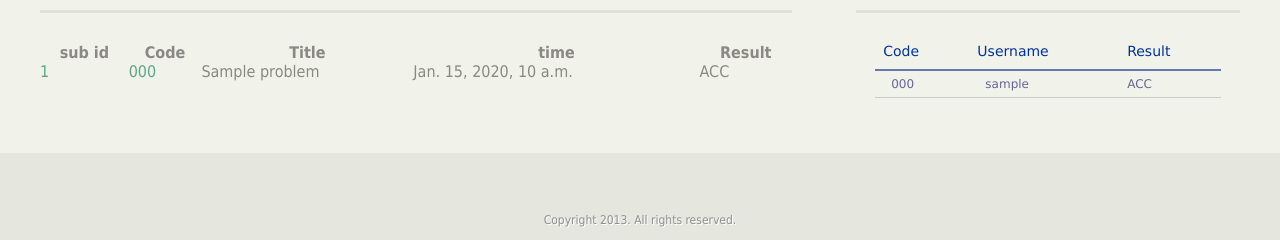
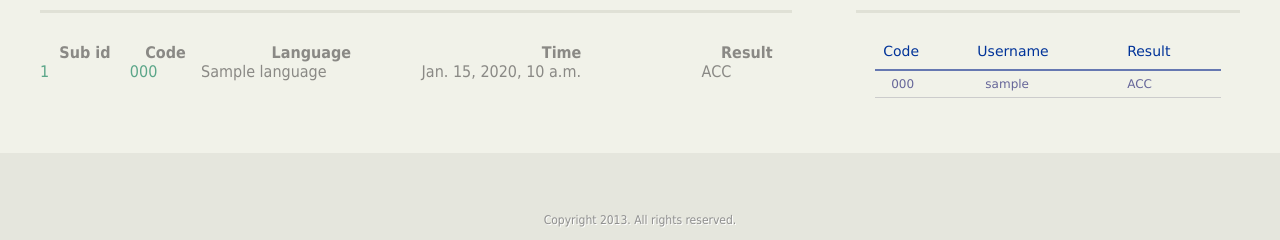
Before and after one commit to Ema93sh/a.out, a Django app: template frontend/template/judge/submission/submissions.html in a window 1280 px wide. Shown: the part 362-602 px from the top of the page. Run offline with Django 3.2, Linux system fonts and the light colour scheme; the template is opened without the code that fills it: most values are stand-ins (such as "Sample title", 1, 10 or a date in 2020); parts of the project's set-up code (start-up, migrations or seed data) failed here and were passed over; some libraries are stand-ins or nearby versions.

Commit message:
proper extension in file download

```diff
--- a/frontend/apps/submission/views.py
+++ b/frontend/apps/submission/views.py
@@ -71,5 +71,5 @@ def downloadSubmission( request, submission_id ):
                 return HttpResponseForbidden("You do not have permission to view this link")
         filename = submission.user.username + "_" + submission.problem.code +"_" + str(submission.id)
         response = HttpResponse( submission.userCode, content_type="text/plain" )
-        response['Content-Disposition'] = 'attachment; filename=%s' % filename
+        response['Content-Disposition'] = 'attachment; filename=%s' % filename+str(submission.language.extension)
         return response
--- a/frontend/template/judge/submission/submissions.html
+++ b/frontend/template/judge/submission/submissions.html
@@ -25,10 +25,10 @@
 	<table cellpadding="0" cellspacing="0" border="0" class="display" id="example" width="100%">
          <thead>
 		 <tr>
-                        <th>sub id</th>
+                        <th>Sub id</th>
 			 <th>Code</th>
-			 <th>Title</th>
-			 <th>time</th>
+			 <th>Language</th>
+			 <th>Time</th>
 			 <th>Result</th>
 		 </tr>
 	 </thead>
@@ -41,7 +41,7 @@
                         {% else %}
                         <td><a href="/practice/problem/{{ submission.problem.code }}/">{{ submission.problem.code }}</a></td>
                         {% endif %}
-			 <td>{{ submission.problem.title }}</td>
+			 <td>{{ submission.language.name }}</td>
 			 <td>{{ submission.time }}</td>
 			 <td>{{ submission.status }}</td>
 		 </tr>
```
